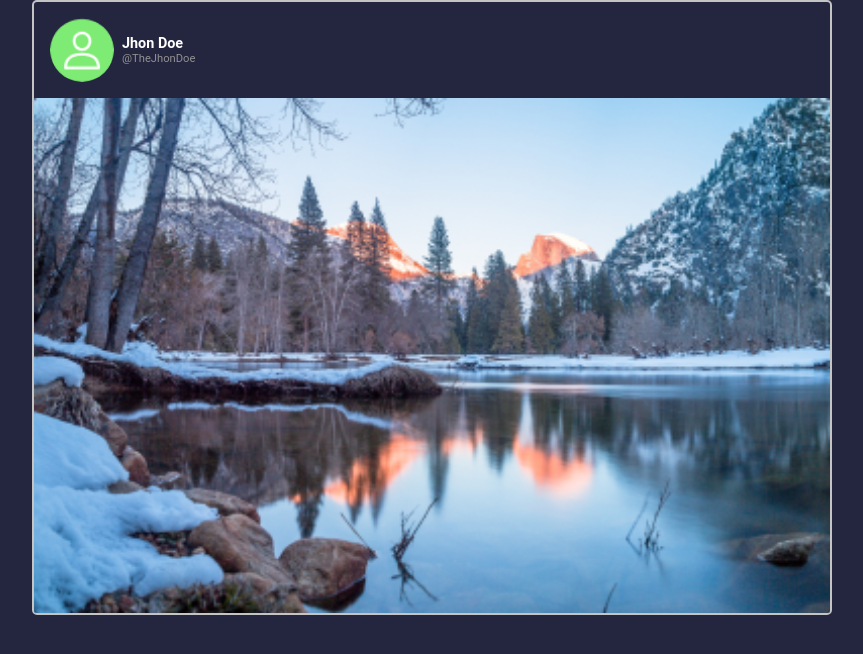
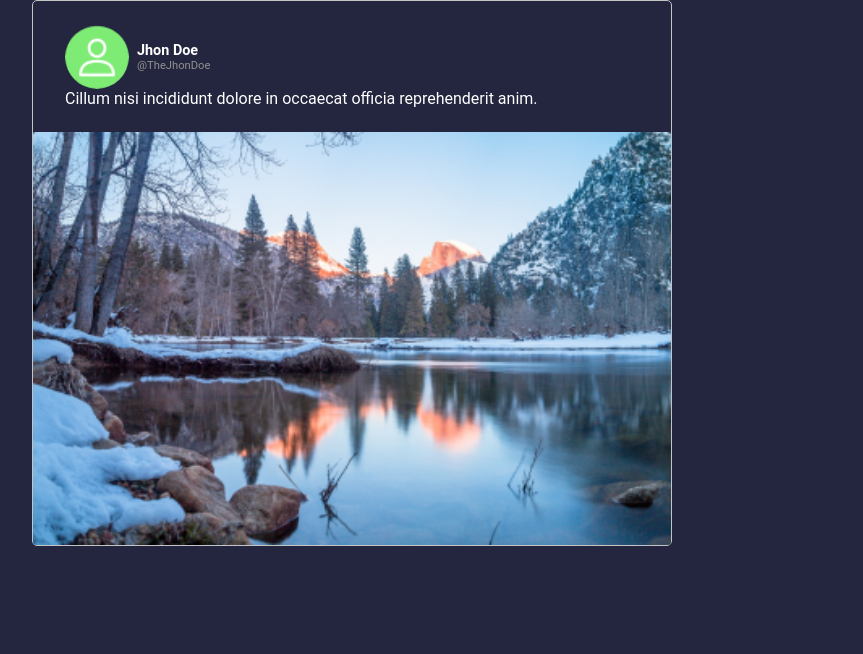
Before and after one commit to domingoacd/react-social, a React (Create React App) app: page / in a window 1280 px wide. Shown: the top 654 px of the page, without its empty margins (208-1071 px from the left). Built offline with nearby package versions, Linux system fonts and the light colour scheme; a web font is replaced by a local one.

Commit message:
Changed post styles

```diff
--- a/src/components/post/Post.jsx
+++ b/src/components/post/Post.jsx
@@ -1,13 +1,16 @@
 import React from 'react';
 import UserIdentification from '../userIdentification/UserIdentification';
-import { PostWrapper, PostImage } from './postStyles';
+import { PostWrapper, PostImage, PostText, PostTop } from './postStyles';
 import image from '../../images/post_image.png';
 
 
 const Post = () => {
   return (
     <PostWrapper>
-      <UserIdentification />
+      <PostTop>
+        <UserIdentification />
+        <PostText > Cillum nisi incididunt dolore in occaecat officia reprehenderit anim. </PostText>
+      </PostTop>
       <PostImage src={image}/>
     </PostWrapper>
   );
--- a/src/components/post/postStyles.js
+++ b/src/components/post/postStyles.js
@@ -2,11 +2,22 @@ import styled from 'styled-components';
 
 export const PostWrapper = styled.div`
   width: 100%;
+  max-width: 40rem;
   border-radius: 5px;
-  border: 2px solid ${props => props.theme.colors.gray};
+  border: 1px solid ${props => props.theme.colors.gray};
+`;
+
+export const PostTop = styled.div`
+  width: 100%;
+  padding: 1.5rem 2rem;
 `;
 
 export const PostImage = styled.img`
   display: block;
   width: 100%;
 `;
+
+
+export const PostText = styled.p`
+  color: ${props => props.theme.colors.textPrimary};
+`;
--- a/src/components/userIdentification/userIdentificationStyles.js
+++ b/src/components/userIdentification/userIdentificationStyles.js
@@ -4,7 +4,7 @@ export const IdWrapper = styled.div`
   width: 100%;
   display: flex;
   align-items: center;
-  padding: 1rem;
+
 `;
 
 export const UserPic = styled.img`
```
